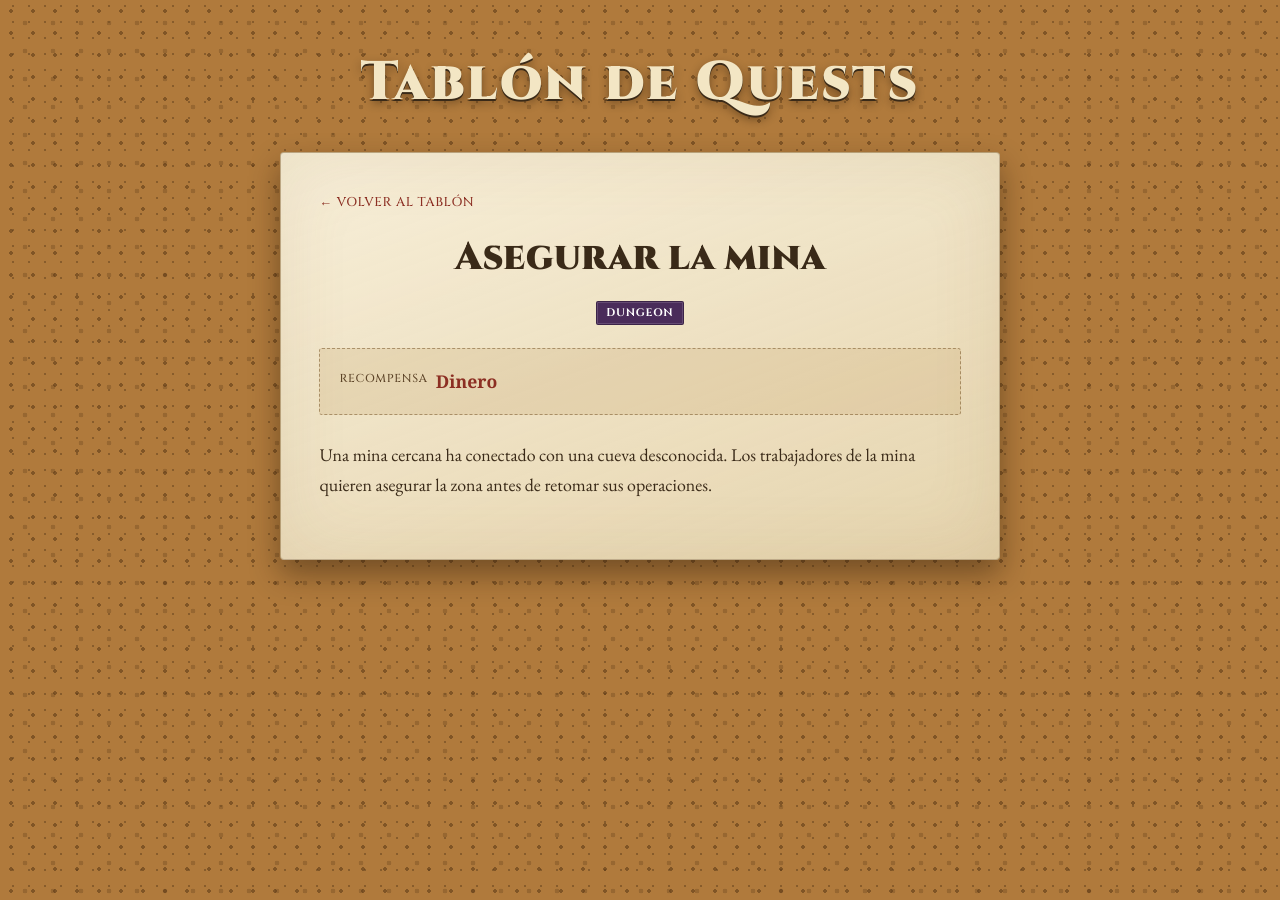
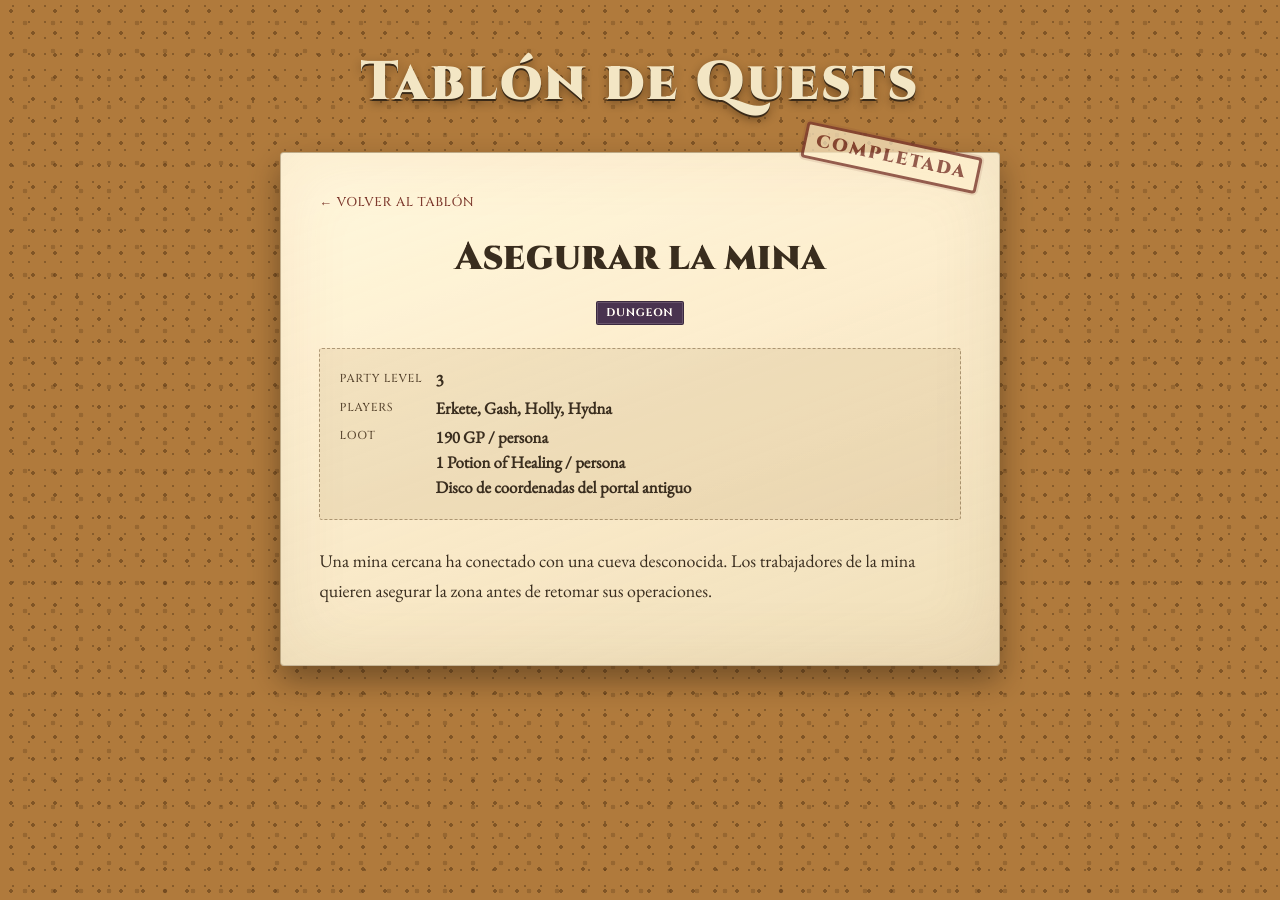
Before and after one commit to Eromythic/quests, a Jekyll site: the page built from _quests/minas-bicho.md, in a window 1280 px wide. Built offline with Jekyll 4.4.1, drawn with Linux system fonts in a browser that asks for light colours; some web fonts are replaced.

Commit message:
update completed quest

```diff
--- a/_quests/minas-bicho.md
+++ b/_quests/minas-bicho.md
@@ -3,7 +3,15 @@
 brief: "Una mina cercana ha conectado con una cueva desconocida. Los trabajadores de la mina quieren asegurar la zona antes de retomar sus operaciones."
 tags: [dungeon]
 reward: "Dinero"
-status: available
+status: completed
+
+party_level: 3
+completed_on: 2026-09-15
+participants: [Erkete, Gash, Holly, Hydna]
+rewards_granted:
+ - "190 GP / persona"
+ - "1 Potion of Healing / persona"
+ - "Disco de coordenadas del portal antiguo"
 ---
 
 Una mina cercana ha conectado con una cueva desconocida. Los trabajadores de la mina quieren asegurar la zona antes de retomar sus operaciones.
```
Also changed, not shown: _quests/templo-aquatico-1.md (+1 -1 lines).
